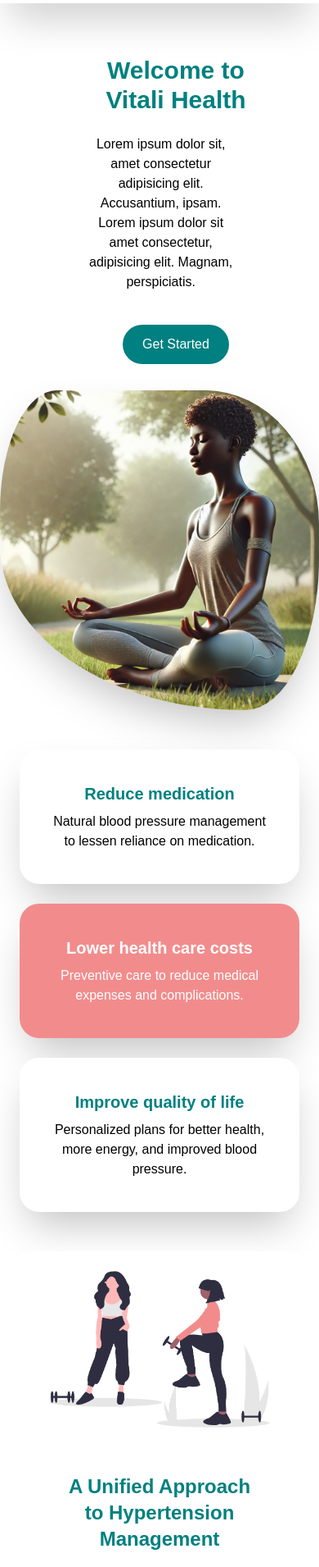
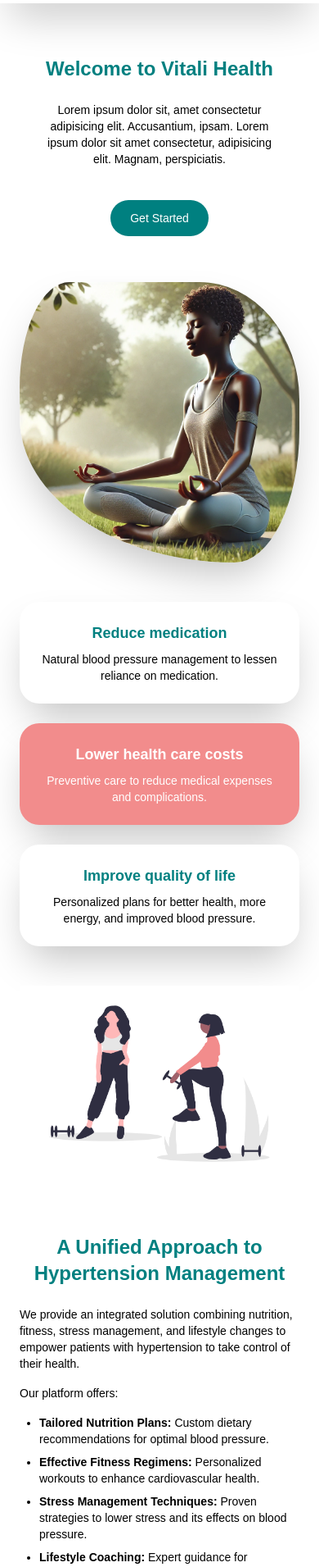
Before and after one commit to Griffin-Ndede/vitali-health, a React (Vite) app: page / in a window 390 px wide. Shown: the part 60-1971 px from the top of the page at 82% size. Built offline with nearby package versions, Linux system fonts and the light colour scheme.

Commit message:
makes adjustments for mobile responsiveness

```diff
--- a/src/components/Footer.jsx
+++ b/src/components/Footer.jsx
@@ -37,7 +37,7 @@
       </div>
 
       {/* Footer Bottom Section */}
-      <div className="bg-teal h-auto py-6 sm:py-8 w-full flex flex-col sm:flex-row items-center justify-between px-6 md:px-16 text-white text-xs sm:text-sm">
+      <div className="bg-teal h-fit py-3 sm:py-4 w-full flex flex-col sm:flex-row items-center justify-between px-6 md:px-16 text-white text-xs sm:text-xs font-light">
         <p className="text-center sm:text-left mb-4 sm:mb-0">
           &copy; {new Date().getFullYear()} Vitali Health. All Rights Reserved.
         </p>
--- a/src/components/Home.jsx
+++ b/src/components/Home.jsx
@@ -1,31 +1,27 @@
-// import ThemeToggle from "./ThemeToggle";
 import AnchorLink from "react-anchor-link-smooth-scroll";
 
 function Home() {
   return (
     <>
-    {/* <ThemeToggle/> */}
       {/* Main Section */}
-      <section id="home"
-      className="h-fit mt-32 text-center md:text-left">
+      <section id="home" className="h-fit mt-32 text-center md:text-left">
         {/* Text Content */}
-        <div className="flex flex-col md:flex-row justify-around items-center">
-        <div className="max-w-3xl mb-8 md:mb-0 pl-10 w-2/3">
-          <h1 className="text-3xl font-bold text-teal mb-6">Welcome to Vitali Health</h1>
-          <p className="text-base w-5/6  mb-10">
+        <div className="flex flex-col md:flex-row justify-center md:justify-between items-center px-6 md:px-10">
+          <div className="max-w-3xl mb-8 md:mb-0 w-full md:w-2/3 text-center md:text-left">
+            <h1 className="text-2xl md:text-3xl font-bold text-teal mb-6">Welcome to Vitali Health</h1>
+            <p className="text-sm md:text-base w-5/6 mb-10 mx-auto md:mx-0">
               Lorem ipsum dolor sit, amet consectetur adipisicing elit. Accusantium, ipsam.
               Lorem ipsum dolor sit amet consectetur, adipisicing elit. Magnam, perspiciatis.
             </p>
             <AnchorLink href="#aboutus">
-          <button
-          className="px-6 py-3 bg-teal text-white text-base rounded-3xl hover:bg-coral transition-colors duration-300">
+              <button className="px-6 py-3 bg-teal text-white text-sm md:text-base rounded-3xl hover:bg-coral transition-colors duration-300">
                 Get Started
               </button>
             </AnchorLink>
           </div>
 
           {/* Image */}
-        <div className="h-fit w-full md:w-1/3">
+          <div className="h-fit w-full md:w-1/3 mt-6 md:mt-0">
             <img
               src="/images/athlete.webp"
               alt="Lady working out"
@@ -33,38 +29,37 @@
             />
           </div>
         </div>
+
+        {/* Card Grid */}
         <div className="px-6 md:px-16 mt-12 grid grid-cols-1 sm:grid-cols-2 lg:grid-cols-3 gap-6 text-center">
           {/* Card 1 */}
-        <div className="bg-white shadow-2xl rounded-3xl p-10">
-          <h2 className="text-xl font-bold text-teal mb-2">Reduce medication</h2>
-          <p className="text-base">
+          <div className="bg-white shadow-2xl rounded-3xl p-6 md:p-10">
+            <h2 className="text-lg md:text-xl font-bold text-teal mb-2">Reduce medication</h2>
+            <p className="text-sm md:text-base">
               Natural blood pressure management to lessen reliance on medication.
             </p>
           </div>
 
           {/* Card 2 */}
-        <div className="bg-soft-coral shadow-2xl rounded-3xl p-10">
-          <h2 className="text-xl font-bold text-white mb-2">Lower health care costs</h2>
-          <p className="text-white text-base">
+          <div className="bg-soft-coral shadow-2xl rounded-3xl p-6 md:p-10">
+            <h2 className="text-lg md:text-xl font-bold text-white mb-2">Lower health care costs</h2>
+            <p className="text-sm md:text-base text-white">
               Preventive care to reduce medical expenses and complications.
             </p>
           </div>
 
           {/* Card 3 */}
-        <div className="bg-white shadow-2xl rounded-3xl p-10">
-          <h2 className="text-xl font-bold text-teal mb-2">Improve quality of life</h2>
-          <p className="text-base">
+          <div className="bg-white shadow-2xl rounded-3xl p-6 md:p-10">
+            <h2 className="text-lg md:text-xl font-bold text-teal mb-2">Improve quality of life</h2>
+            <p className="text-sm md:text-base">
               Personalized plans for better health, more energy, and improved blood pressure.
             </p>
           </div>
         </div>
-
       </section>
 
-
-
       {/* Hypertension Section */}
-      <section id="aboutus" className="h-screen px-6 md:px-16 mt-12 flex flex-col md:flex-row gap-8 md:text-left items-center">
+      <section id="aboutus" className="h-fit px-6 md:px-16 mt-12 flex flex-col md:flex-row gap-8 md:text-left items-center">
         {/* Image Section */}
         <div className="flex-1 w-full md:w-1/3">
           <img
@@ -75,16 +70,16 @@
         </div>
 
         {/* Text Section */}
-        <div className="flex-1 w-2/3">
-          <h1 className="text-2xl font-extrabold mb-6 text-teal md:items-center text-center ">
+        <div className="flex-1 w-full md:w-2/3 mt-8 md:mt-0">
+          <h1 className="text-2xl md:text-3xl font-extrabold mb-6 text-teal text-center md:text-left">
             A Unified Approach to Hypertension Management
           </h1>
-          <p className="text-base  mb-4">
+          <p className="text-sm md:text-base mb-4">
             We provide an integrated solution combining nutrition, fitness, stress management,
             and lifestyle changes to empower patients with hypertension to take control of their health.
           </p>
-          <p className="text-base  mb-4">Our platform offers:</p>
-          <ul className="list-disc pl-6 space-y-2 text-base ">
+          <p className="text-sm md:text-base mb-4">Our platform offers:</p>
+          <ul className="list-disc pl-6 space-y-2 text-sm md:text-base">
             <li>
               <strong>Tailored Nutrition Plans:</strong> Custom dietary recommendations for optimal blood pressure.
             </li>
@@ -98,7 +93,7 @@
               <strong>Lifestyle Coaching:</strong> Expert guidance for sustainable lifestyle changes.
             </li>
           </ul>
-          <p className="text-base  mt-6">
+          <p className="text-sm md:text-base mt-6">
             By addressing these areas, we help patients reduce medication reliance and improve overall well-being.
             We also foster a supportive community to combat isolation, enhance treatment adherence,
             and promote better health outcomes.
```
Lines whose indentation alone changed are shown as unchanged.
